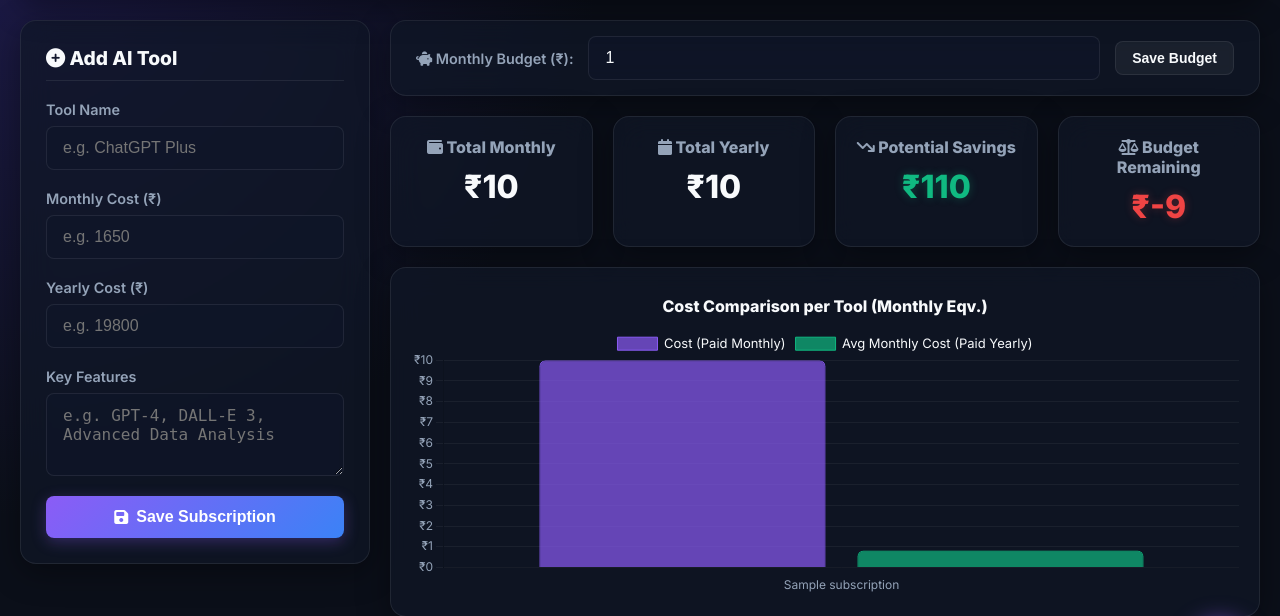
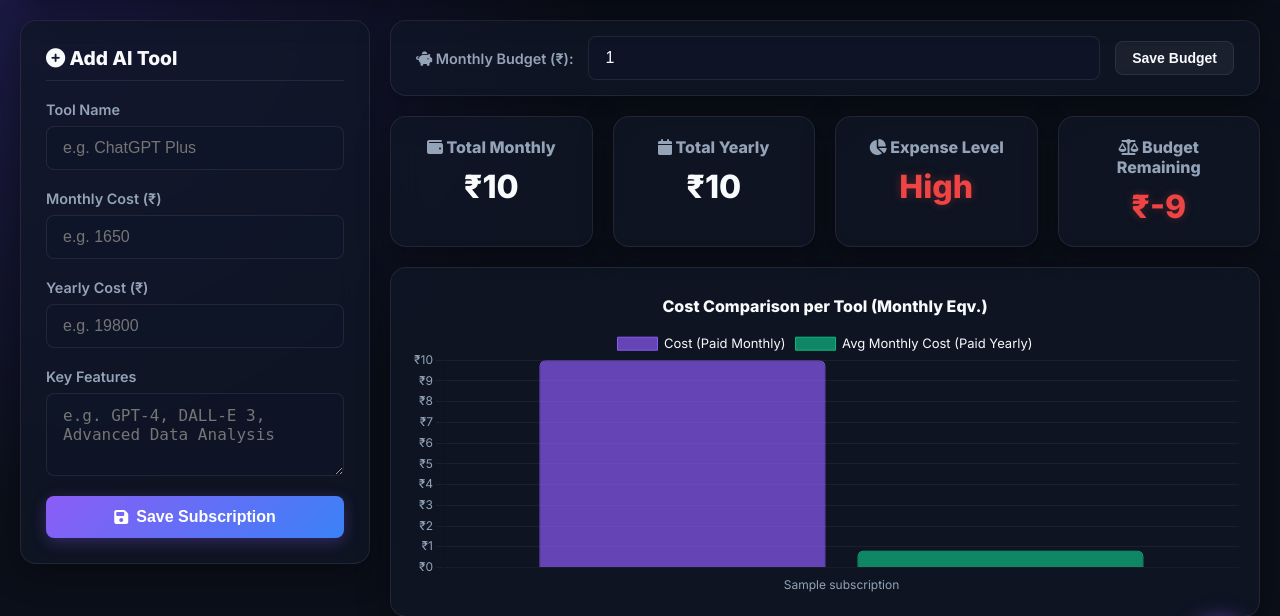
Before and after one commit to saik8088/ai-subscription-analyzer, a Flask app: page /dashboard in a window 1280 px wide. Shown: the part 88-704 px from the top of the page. Run offline with Flask 3, Linux system fonts and the light colour scheme; the visitor is signed in with stand-in values (Sample User, id 1); tables that the repository leaves empty hold one stand-in row (values such as "Sample post").

Commit message:
UI Tweak: Replace Potential Savings with Expense Level based on budget

```diff
--- a/static/js/dashboard.js
+++ b/static/js/dashboard.js
@@ -165,14 +165,33 @@ function calculateStats(tools) {
     if(totalMonthlyEl) animateValue(totalMonthlyEl, 0, monthly, 1000);
     if(totalYearlyEl) animateValue(totalYearlyEl, 0, yearly, 1000);
 
-    const savingsEl = document.getElementById('totalSavings');
-    if(savingsEl) {
-        animateValue(savingsEl, 0, Math.max(0, potentialSavings), 1000);
-        if (potentialSavings > 0) {
-            savingsEl.className = 'amount savings-positive';
+    const expenseEl = document.getElementById('expenseLevel');
+    if(expenseEl) {
+        let level = 'Low';
+        let className = 'amount savings-positive';
+
+        if (currentBudget > 0) {
+            const ratio = monthly / currentBudget;
+            if (ratio > 0.7) {
+                level = 'High';
+                className = 'amount savings-negative';
+            } else if (ratio > 0.3) {
+                level = 'Medium';
+                className = 'amount';
+                expenseEl.style.color = '#fbbf24'; // Medium yellow color
+            } else {
+                level = 'Low';
+                className = 'amount savings-positive';
+            }
         } else {
-            savingsEl.className = 'amount savings-negative';
+            if (monthly === 0) level = 'None';
+            else level = 'No Budget';
+            className = 'amount';
         }
+
+        expenseEl.textContent = level;
+        expenseEl.className = className;
+        if (level !== 'Medium') expenseEl.style.color = '';
     }
 
     // Budget calculation
--- a/templates/pages/dashboard.html
+++ b/templates/pages/dashboard.html
@@ -53,8 +53,8 @@
                 <p class="amount" id="totalYearly">₹0.00</p>
             </div>
             <div class="stat-card glass-panel highlight-cad">
-                <h4><i class="fa-solid fa-arrow-trend-down"></i> Potential Savings</h4>
-                <p class="amount savings-positive" id="totalSavings">₹0.00</p>
+                <h4><i class="fa-solid fa-chart-pie"></i> Expense Level</h4>
+                <p class="amount" id="expenseLevel">N/A</p>
             </div>
             <div class="stat-card glass-panel" id="budgetCard">
                 <h4><i class="fa-solid fa-scale-balanced"></i> Budget Remaining</h4>
```
